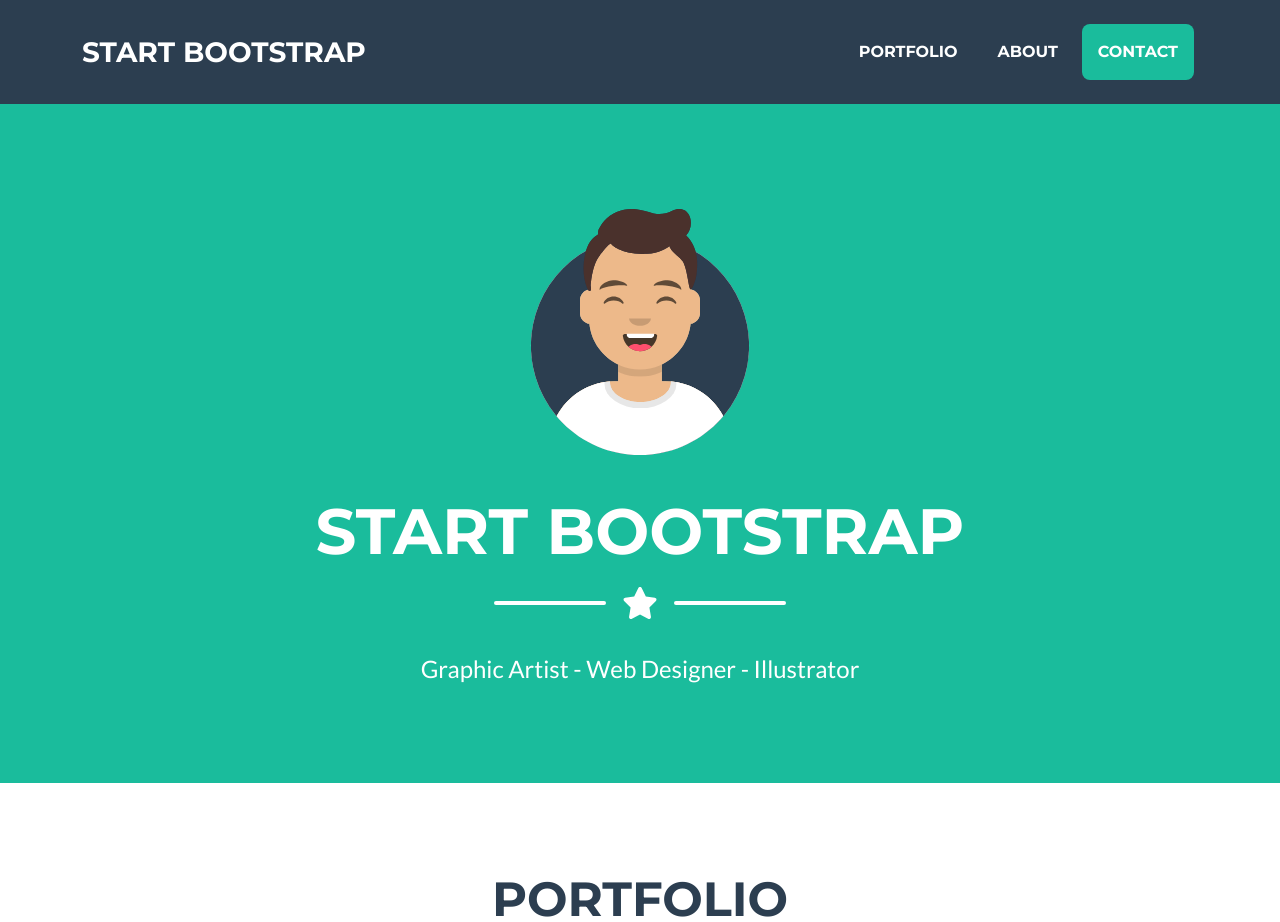
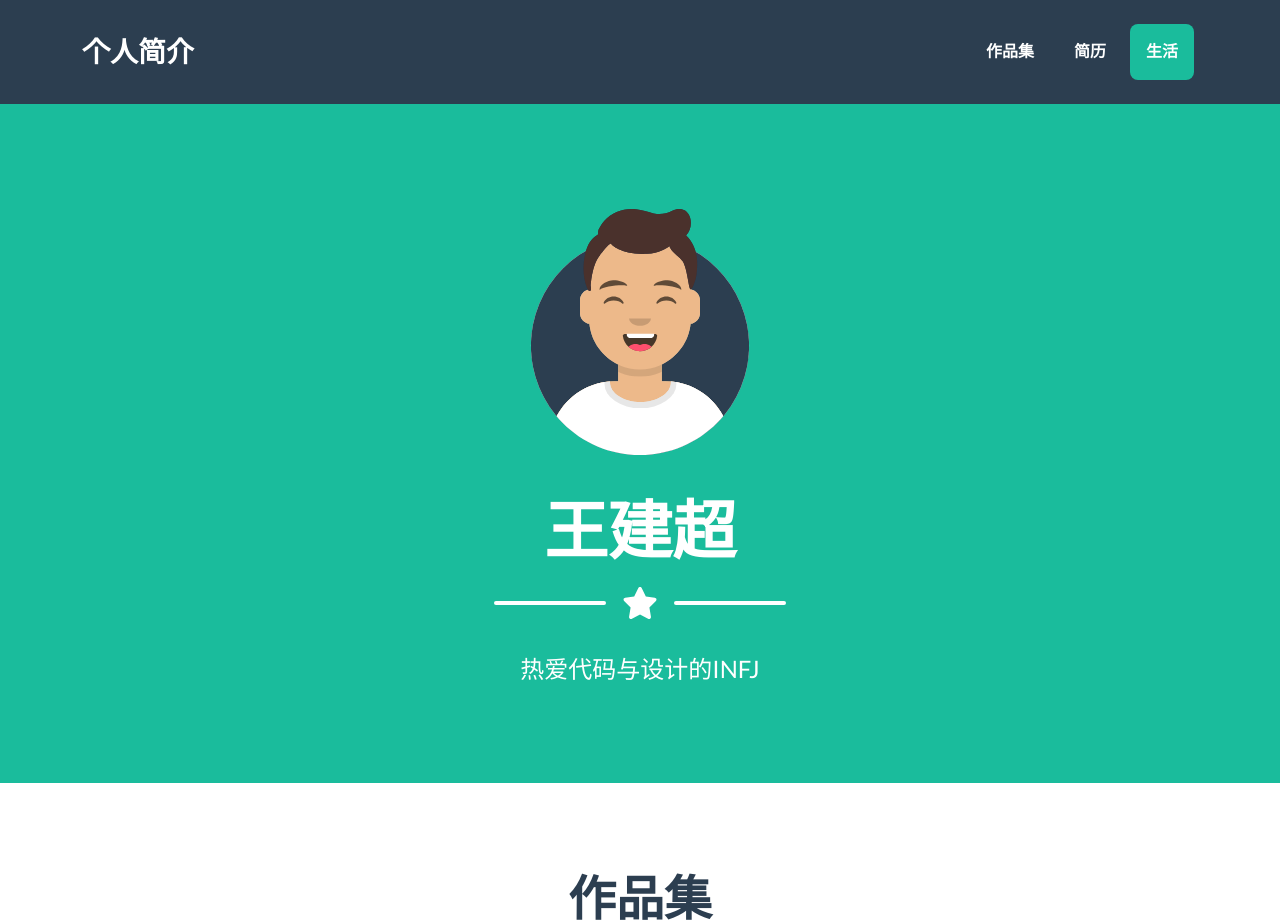
Before and after one commit to 0000017/collection-of-mao, a plain HTML site: page index.html in a window 1280 px wide. Shown: the top 922 px of the page. Drawn offline with nearby package versions, Linux system fonts and the light colour scheme.

Commit message:
Add files via upload

```diff
--- a/index.html
+++ b/index.html
@@ -1,35 +1,38 @@
+<!--声明该文档为 HTML5-->
 <!DOCTYPE html>
+<!--设置网页的语言为英语-->
 <html lang="en">
+    <!--头部信息-->
     <head>
         <meta charset="utf-8" />
         <meta name="viewport" content="width=device-width, initial-scale=1, shrink-to-fit=no" />
-        <meta name="description" content="" />
-        <meta name="author" content="" />
-        <title>Mao</title>
-        <!-- Favicon-->
-        <link rel="icon" type="image/x-icon" href="assets/favicon.ico" />
-        <!-- Font Awesome icons (free version)-->
+        <meta name="个人介绍" content="" />
+        <meta name="王建超" content="" />
+        <title>王建超的个人介绍</title>
+        <!-- 设置网页的图标（favicon），在浏览器标签中显示的小图标-->
+        <link rel="icon" type="image/x-icon" href="assets/icon/Human skeleton.png" />
+        <!-- 引入 Font Awesome 图标库，可以在网页中使用图标-->
         <script src="https://use.fontawesome.com/releases/v6.3.0/js/all.js" crossorigin="anonymous"></script>
-        <!-- Google fonts-->
+        <!-- Google fonts:引入 Google 字体 Montserrat 和 Lato，可以在网页中使用这些字体-->
         <link href="https://fonts.googleapis.com/css?family=Montserrat:400,700" rel="stylesheet" type="text/css" />
         <link href="https://fonts.googleapis.com/css?family=Lato:400,700,400italic,700italic" rel="stylesheet" type="text/css" />
-        <!-- Core theme CSS (includes Bootstrap)-->
+        <!-- Core theme CSS (includes Bootstrap):引入自定义的 CSS 样式表，用于设置网页的样式。-->
         <link href="css/styles.css" rel="stylesheet" />
     </head>
     <body id="page-top">
-        <!-- Navigation-->
+        <!-- Navigation：导航栏设定，当用户点击导航栏中的某个链接时，页面会滚动到相应的部分（通过 id 定位）；在小屏幕上，导航栏会折叠成一个按钮，用户可以点击按钮展开或折叠导航菜单-->
         <nav class="navbar navbar-expand-lg bg-secondary text-uppercase fixed-top" id="mainNav">
             <div class="container">
-                <a class="navbar-brand" href="#page-top">Start Bootstrap</a>
+                <a class="navbar-brand" href="#page-top">个人简介</a>
                 <button class="navbar-toggler text-uppercase font-weight-bold bg-primary text-white rounded" type="button" data-bs-toggle="collapse" data-bs-target="#navbarResponsive" aria-controls="navbarResponsive" aria-expanded="false" aria-label="Toggle navigation">
-                    Menu
+                    内容
                     <i class="fas fa-bars"></i>
                 </button>
                 <div class="collapse navbar-collapse" id="navbarResponsive">
                     <ul class="navbar-nav ms-auto">
-                        <li class="nav-item mx-0 mx-lg-1"><a class="nav-link py-3 px-0 px-lg-3 rounded" href="#portfolio">Portfolio</a></li>
-                        <li class="nav-item mx-0 mx-lg-1"><a class="nav-link py-3 px-0 px-lg-3 rounded" href="#about">About</a></li>
-                        <li class="nav-item mx-0 mx-lg-1"><a class="nav-link py-3 px-0 px-lg-3 rounded" href="#contact">Contact</a></li>
+                        <li class="nav-item mx-0 mx-lg-1"><a class="nav-link py-3 px-0 px-lg-3 rounded" href="#portfolio">作品集</a></li>
+                        <li class="nav-item mx-0 mx-lg-1"><a class="nav-link py-3 px-0 px-lg-3 rounded" href="#about">简历</a></li>
+                        <li class="nav-item mx-0 mx-lg-1"><a class="nav-link py-3 px-0 px-lg-3 rounded" href="#contact">生活</a></li>
                     </ul>
                 </div>
             </div>
@@ -40,7 +43,7 @@
                 <!-- Masthead Avatar Image-->
                 <img class="masthead-avatar mb-5" src="assets/img/avataaars.svg" alt="..." />
                 <!-- Masthead Heading-->
-                <h1 class="masthead-heading text-uppercase mb-0">Start Bootstrap</h1>
+                <h1 class="masthead-heading text-uppercase mb-0">王建超</h1>
                 <!-- Icon Divider-->
                 <div class="divider-custom divider-light">
                     <div class="divider-custom-line"></div>
@@ -48,14 +51,14 @@
                     <div class="divider-custom-line"></div>
                 </div>
                 <!-- Masthead Subheading-->
-                <p class="masthead-subheading font-weight-light mb-0">Graphic Artist - Web Designer - Illustrator</p>
+                <p class="masthead-subheading font-weight-light mb-0">热爱代码与设计的INFJ</p>
             </div>
         </header>
         <!-- Portfolio Section-->
         <section class="page-section portfolio" id="portfolio">
             <div class="container">
                 <!-- Portfolio Section Heading-->
-                <h2 class="page-section-heading text-center text-uppercase text-secondary mb-0">Portfolio</h2>
+                <h2 class="page-section-heading text-center text-uppercase text-secondary mb-0">作品集</h2>
                 <!-- Icon Divider-->
                 <div class="divider-custom">
                     <div class="divider-custom-line"></div>
--- a/js/scripts.js
+++ b/js/scripts.js
@@ -23,7 +23,7 @@ window.addEventListener('DOMContentLoaded', event => {
 
     };
 
-    // Shrink the navbar
+    // k the navbar Shrin
     navbarShrink();
 
     // Shrink the navbar when page is scrolled
```
Also changed, not shown: assets/icon/Human skeleton.png (added), assets/icon/Human skeleton.svg (added).
